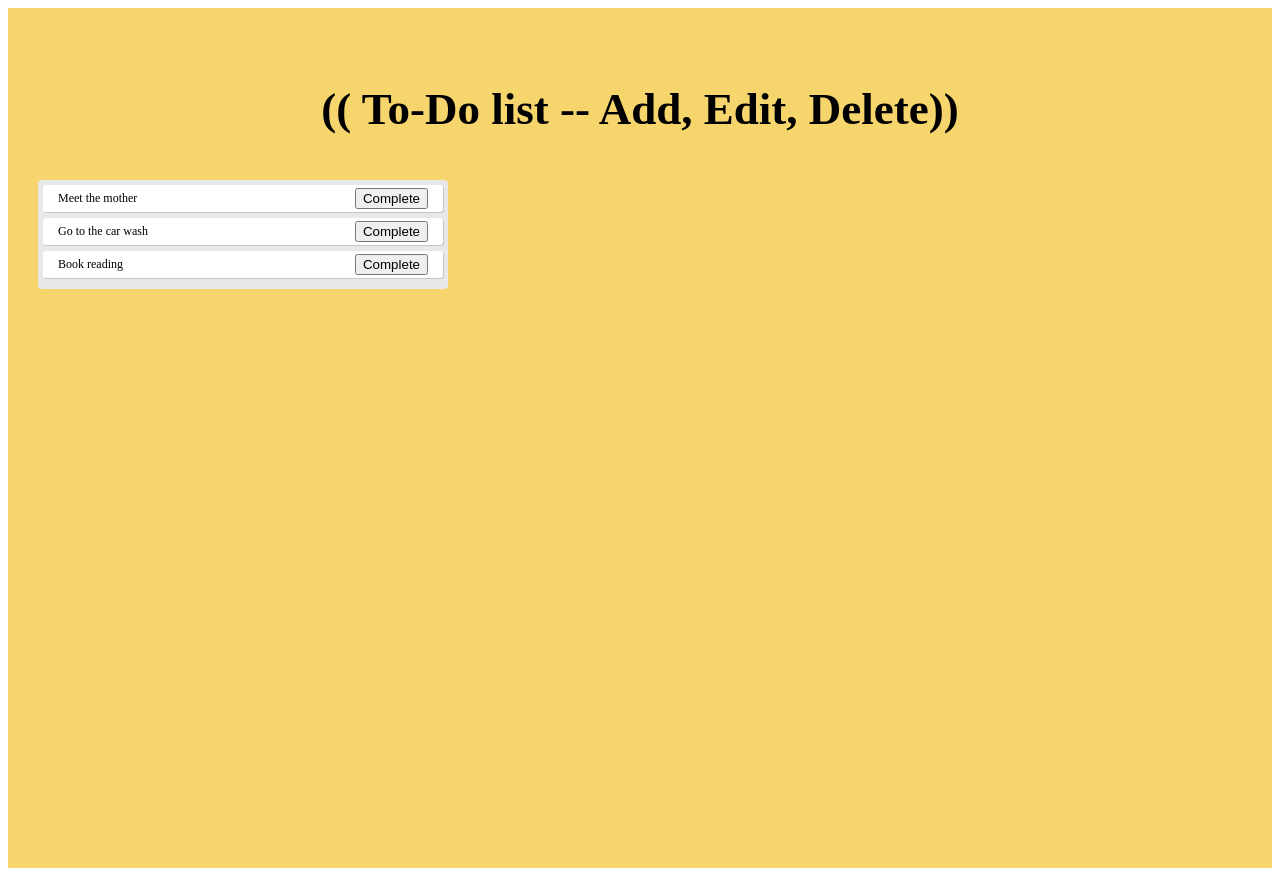
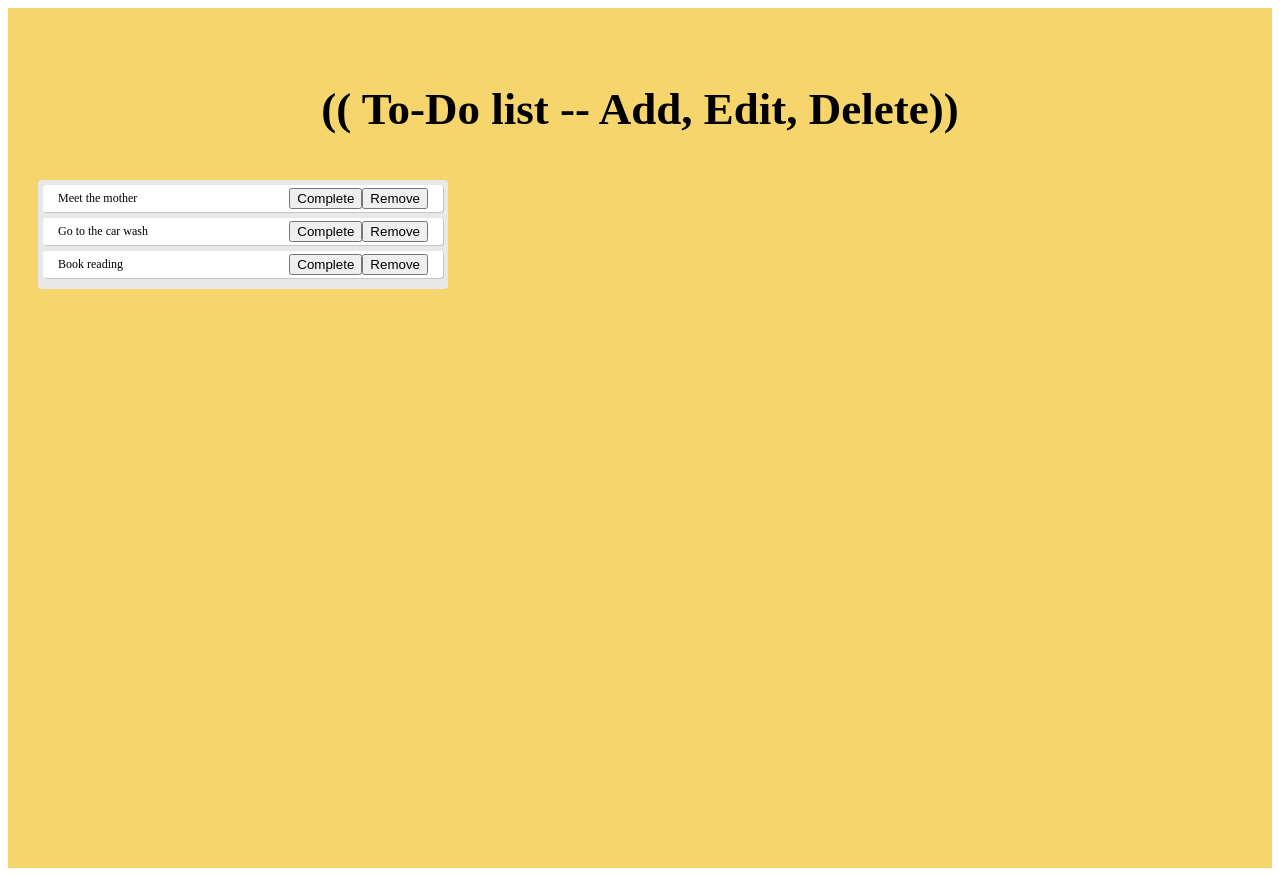
Before and after one commit to ImanPlus/Todo-List, a React (Create React App) app: page / in a window 1280 px wide. Built offline with nearby package versions, Linux system fonts and the light colour scheme.

Commit message:
Add property : Remove To-do

```diff
--- a/src/Component/TodoList.js
+++ b/src/Component/TodoList.js
@@ -1,16 +1,23 @@
 import React from "react";
 
-export default function TodoList({index, todo, isComplete}) {
+export default function TodoList({index, todo, isComplete, toRemove}) {
   return (
     <div className="todo">
       <div style={{textDecoration: todo.isComplete ? 'line-through' : ''}}>
         {todo.text}
       </div>
       {console.log('isComplete: ', todo)}
-      <button onClick={() => {
-        isComplete(index)
-      }}>Complete
-      </button>
+      <div>
+        <button onClick={() => {
+          isComplete(index)
+        }}>Complete
+        </button>
+        <button onClick={() => {
+          toRemove(index)
+        }}>Remove
+        </button>
+      </div>
+
     </div>
   )
 }
```
